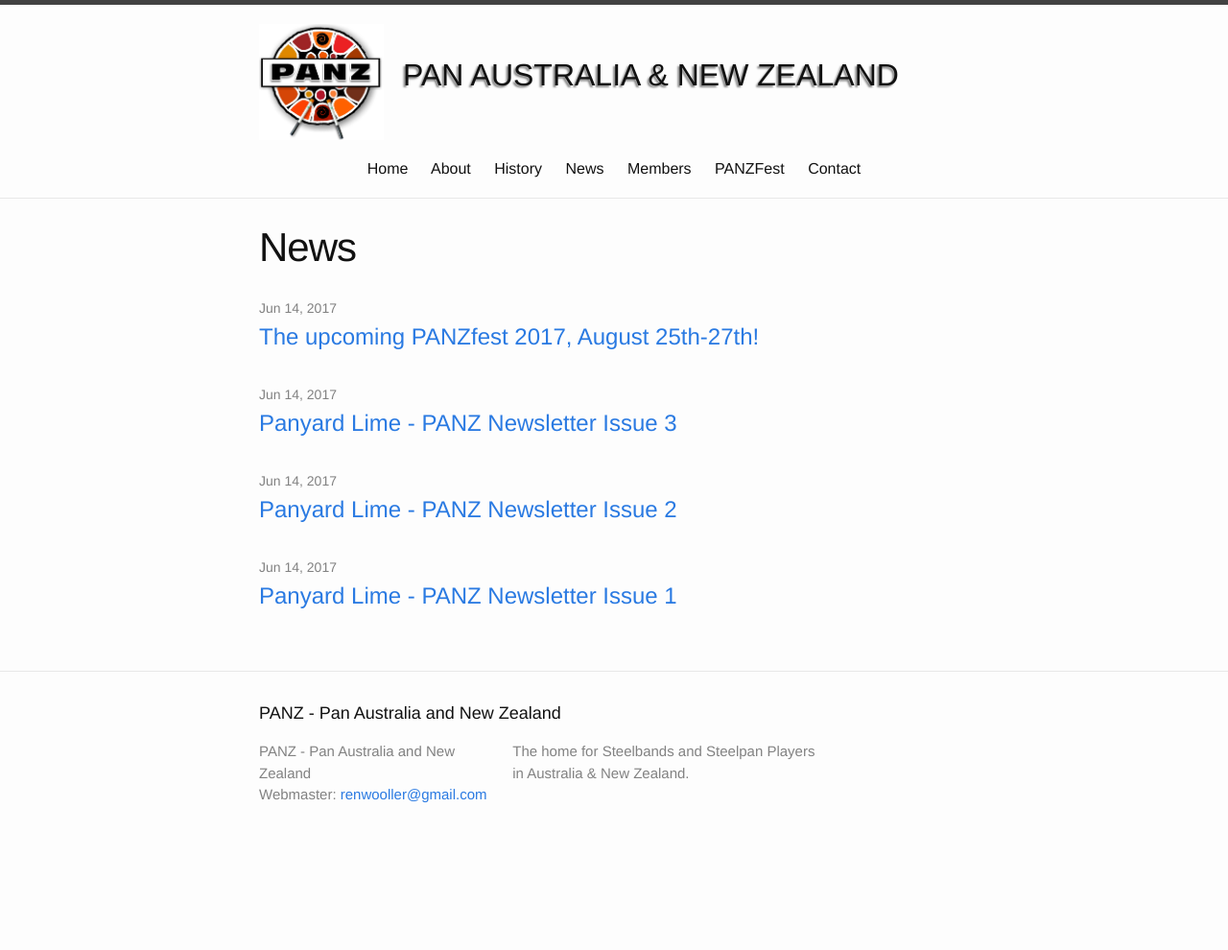
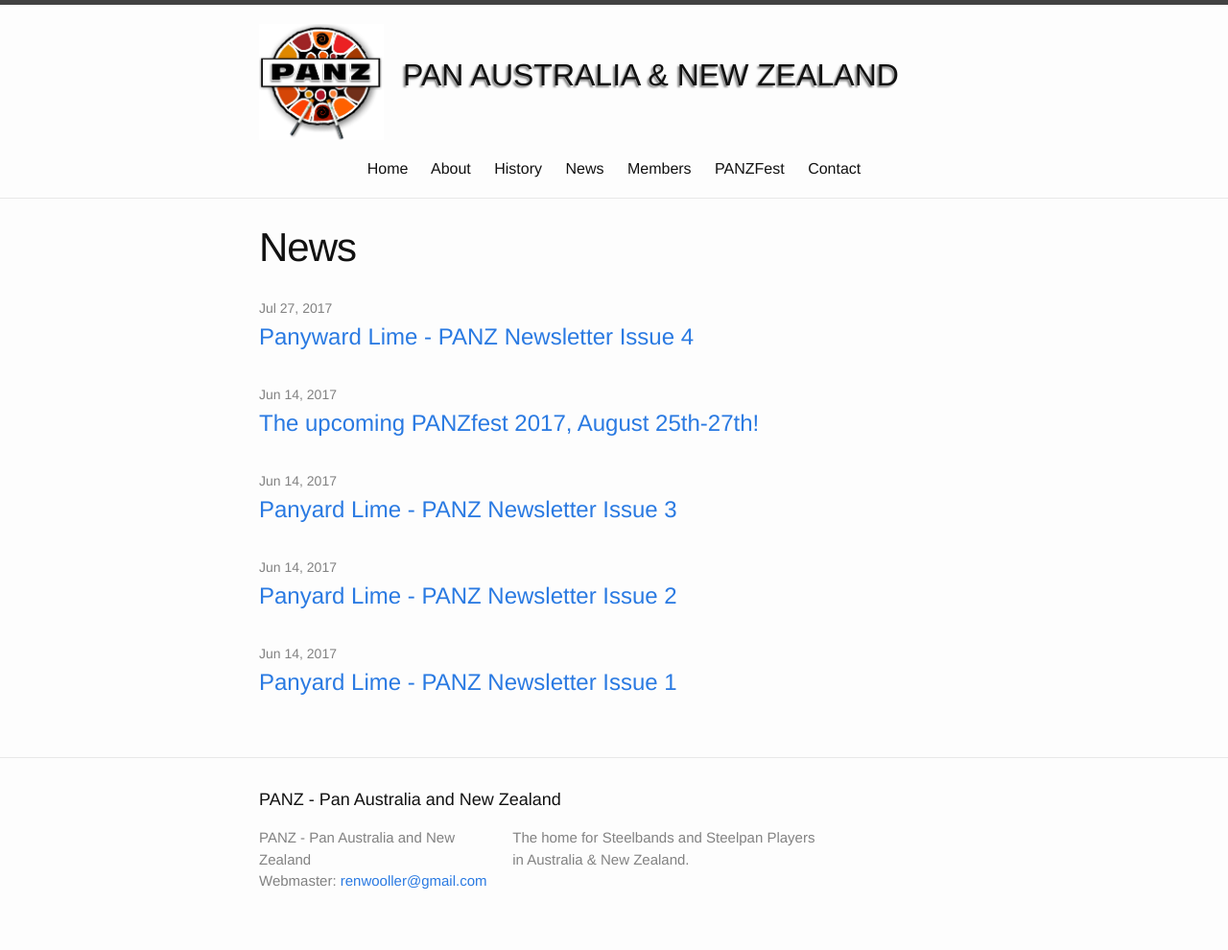
Before and after one commit to panzweb/panzweb.github.io, a Jekyll site: the page built from 2.news.markdown, in a window 1280 px wide. Shown: the whole page at 96% size. Built offline with Jekyll 4.4.1, drawn with Linux system fonts in a browser that asks for light colours; before the commit the page ends 900 px from its top, so only the background shows below that.

Commit message:
Update 2.news.markdown

```diff
--- a/2.news.markdown
+++ b/2.news.markdown
@@ -6,6 +6,14 @@
 ---
 
 <ul class="post-list">
+
+    <li>
+        <span class="post-meta">Jul 27, 2017</span>
+
+        <h2>
+          <a class="post-link" href="http://mailchi.mp/d8419588b0cb/australian-steelband-festival-marysville-2013">Panyward Lime - PANZ Newsletter Issue 4</a>
+        </h2>
+      </li>
 
     <li>
         <span class="post-meta">Jun 14, 2017</span>
```
